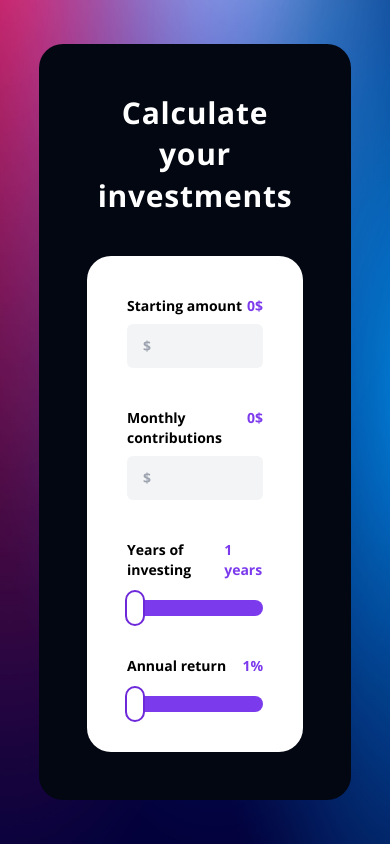
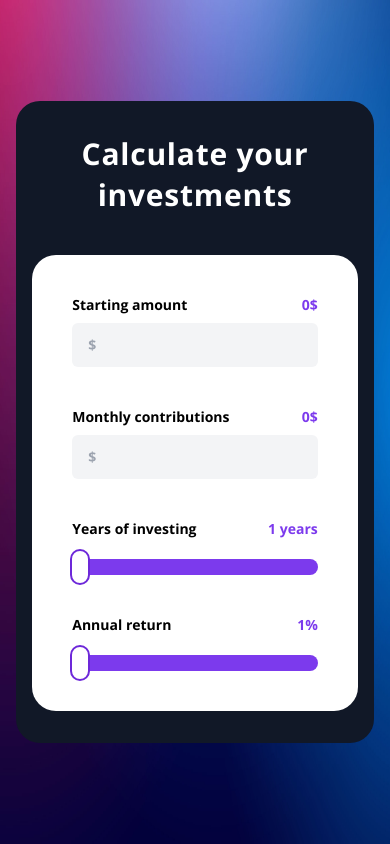
Before and after one commit to Mixeronix/Investment-Calculator, a Next.js app: page / in a window 390 px wide. Built offline with nearby package versions, Linux system fonts and the light colour scheme.

Commit message:
Mobile responsivness

```diff
--- a/app/layout.tsx
+++ b/app/layout.tsx
@@ -10,7 +10,7 @@ export const metadata = {
 export default function RootLayout({ children }: { children: React.ReactNode }) {
 	return (
 		<html lang="en">
-			<body className={inter.className}>{children}</body>
+			<body className={inter.className + " overflow-x-hidden bg-violet-800"}>{children}</body>
 		</html>
 	);
 }
--- a/app/page.tsx
+++ b/app/page.tsx
@@ -3,7 +3,7 @@ import Image from "next/image";
 
 export default function Home() {
 	return (
-		<main className="w-screen h-screen relative flex justify-center items-center ">
+		<main className="w-screen h-screen relative flex justify-center items-center">
 			<MainCard />
 			<Image src="/background.jpg" alt="" fill={true} className="absolute top-0 left-0 -z-10 bg-contain" />
 		</main>
--- a/components/mainCard.tsx
+++ b/components/mainCard.tsx
@@ -29,7 +29,7 @@ export default function MainCard() {
 	const [annual, setAnnual] = useState(1);
 
 	return (
-		<section className="bg-gray-950 w-4/5 lg:w-3/4 rounded-3xl xl:aspect-video p-12 md:p-14 xl:p-18 2xl:p-32 flex flex-col lg:flex-row justify-between gap-y-10">
+		<section className="bg-gray-900 w-11/12  md:w-4/5 lg:w-3/4 rounded-3xl xl:aspect-video px-4 py-8 sm:p-12 md:p-14 xl:p-18 2xl:p-32 flex flex-col lg:flex-row justify-between gap-y-10">
 			<Title />
 			<Calculator
 				setStarting={setStarting}
```
